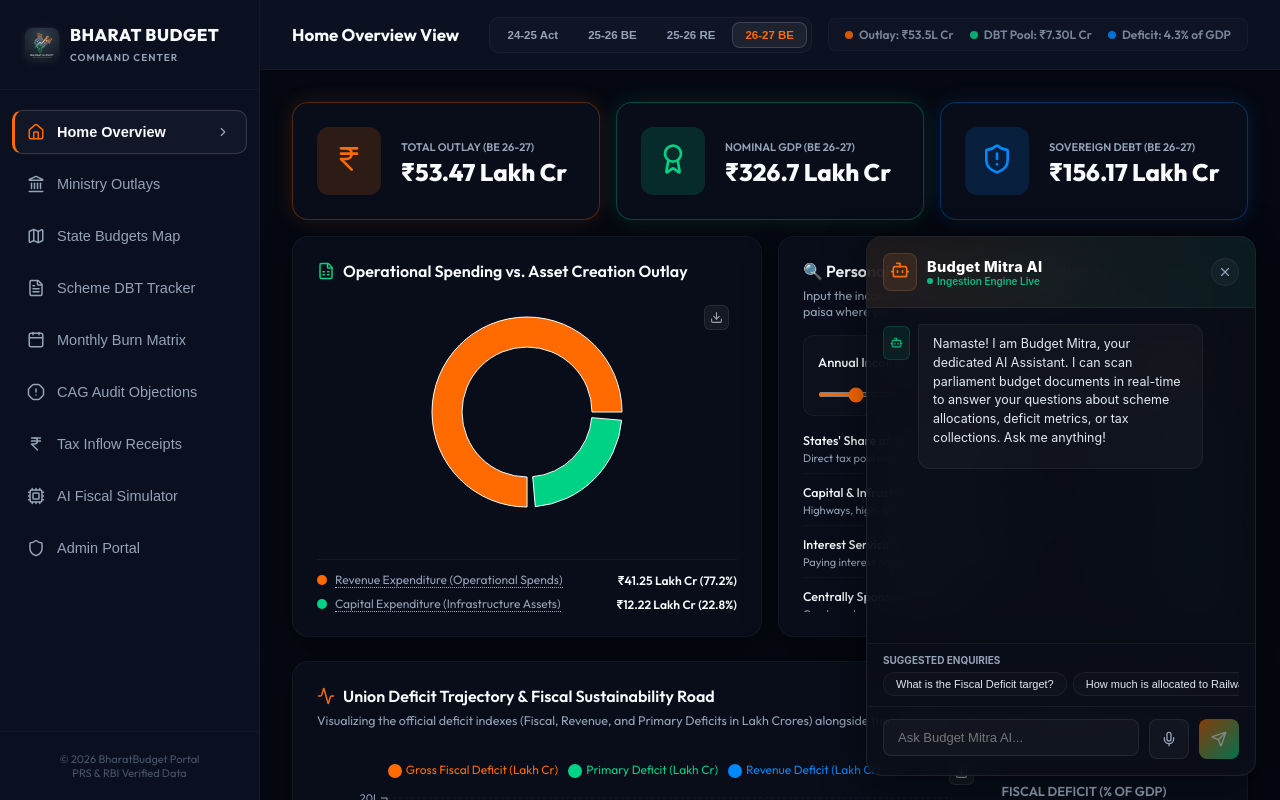
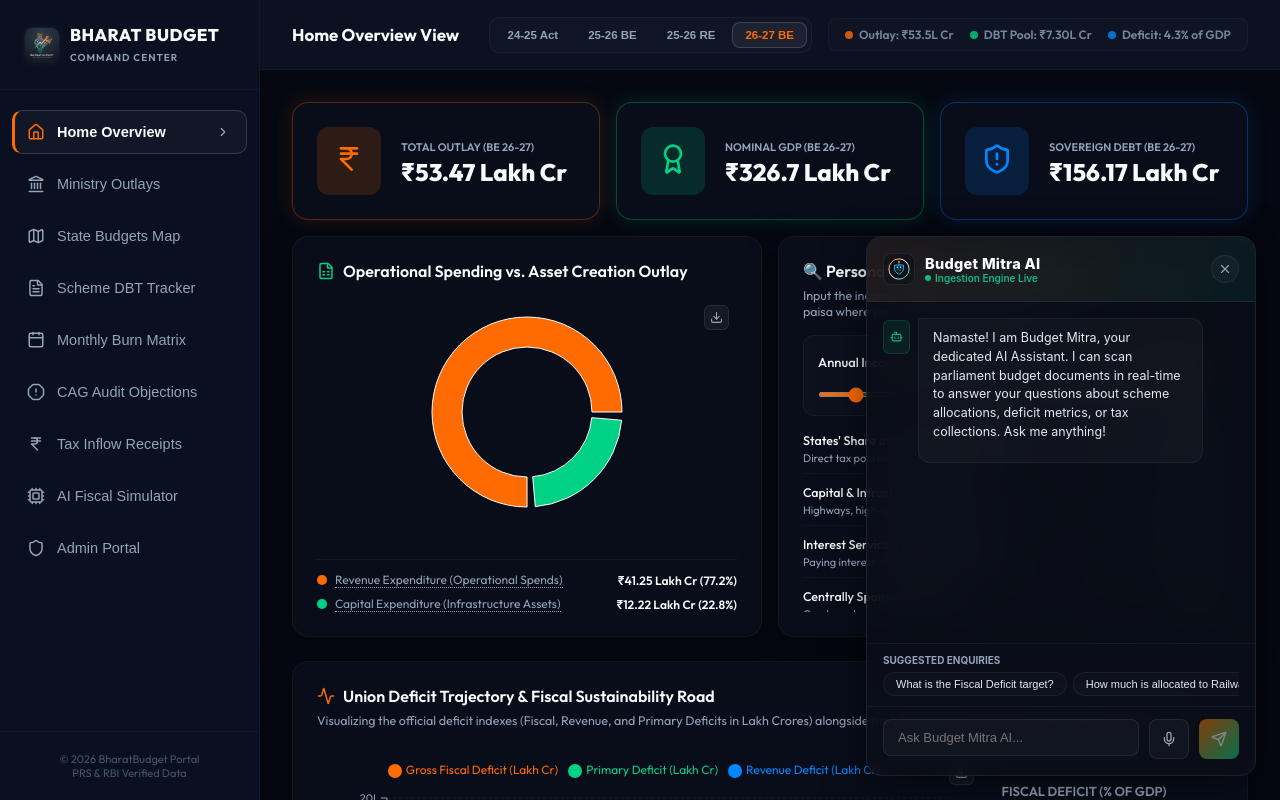
Before and after one commit to NisargPatel03/BharatBudget, a React (Vite) app: page / in a window 1280 px wide. Both pictures are taken after a click on the button 1226 px from the left and 746 px from the top of the page. Shown: the top 800 px of the page. Built offline with nearby package versions, Linux system fonts and the light colour scheme.

Commit message:
Implement Custom SVG Identity Brand Logo for Budget Mitra AI Assistant

```diff
--- a/src/components/BudgetMitraChat.jsx
+++ b/src/components/BudgetMitraChat.jsx
@@ -164,6 +164,31 @@ const renderFormattedText = (text) => {
   });
 };
 
+const BudgetMitraLogo = ({ size = 24 }) => (
+  <svg viewBox="0 0 100 100" width={size} height={size} xmlns="http://www.w3.org/2000/svg" style={{ flexShrink: 0 }}>
+    <defs>
+      <linearGradient id="tricolorGrad" x1="0%" y1="0%" x2="100%" y2="100%">
+        <stop offset="0%" stopColor="#f97316" />
+        <stop offset="50%" stopColor="#ffffff" />
+        <stop offset="100%" stopColor="#10b981" />
+      </linearGradient>
+    </defs>
+    <circle cx="50" cy="50" r="46" fill="rgba(11, 15, 25, 0.6)" stroke="url(#tricolorGrad)" strokeWidth="4.5" />
+    {/* Shield of Sovereign Audit Trust */}
+    <path d="M30 32 H70 V52 C70 64 50 74 50 74 C50 74 30 64 30 52 Z" fill="rgba(15, 23, 42, 0.95)" stroke="#38bdf8" strokeWidth="4" strokeLinejoin="round" />
+    {/* Growth trendline curve mouth */}
+    <path d="M41 55 L47 51 L53 57 L59 52" fill="none" stroke="#10b981" strokeWidth="3.5" strokeLinecap="round" strokeLinejoin="round" />
+    {/* Glowing Smart Eyes */}
+    <circle cx="43" cy="42" r="4.5" fill="#38bdf8" />
+    <circle cx="43" cy="42" r="2" fill="#fff" />
+    <circle cx="57" cy="42" r="4.5" fill="#38bdf8" />
+    <circle cx="57" cy="42" r="2" fill="#fff" />
+    {/* Antenna Node */}
+    <path d="M50 32 V20" stroke="#38bdf8" strokeWidth="3.5" strokeLinecap="round" />
+    <circle cx="50" cy="17" r="5" fill="#f97316" />
+  </svg>
+);
+
 export default function BudgetMitraChat() {
   const [isOpen, setIsOpen] = useState(false);
   const [input, setInput] = useState('');
@@ -311,7 +336,7 @@ export default function BudgetMitraChat() {
             e.currentTarget.style.boxShadow = '0 0 20px rgba(251, 146, 60, 0.4)';
           }}
         >
-          <MessageSquare color="#fff" size={26} />
+          <BudgetMitraLogo size={34} />
           <span style={{
             position: 'absolute',
             top: '2px',
@@ -360,12 +385,15 @@ export default function BudgetMitraChat() {
           >
             <div style={{ display: 'flex', alignItems: 'center', gap: '10px' }}>
               <div style={{
-                background: 'rgba(251, 146, 60, 0.1)',
-                padding: '6px',
+                background: 'rgba(11, 15, 25, 0.5)',
+                padding: '4px',
                 borderRadius: '8px',
-                border: '1px solid rgba(251, 146, 60, 0.2)'
+                border: '1px solid rgba(255,255,255,0.08)',
+                display: 'flex',
+                alignItems: 'center',
+                justifyContent: 'center'
               }}>
-                <Bot size={20} color="var(--saffron)" />
+                <BudgetMitraLogo size={22} />
               </div>
               <div>
                 <h3 style={{ fontSize: '14.5px', fontWeight: 800, margin: 0, color: '#fff', letterSpacing: '0.3px' }}>Budget Mitra AI</h3>
```
